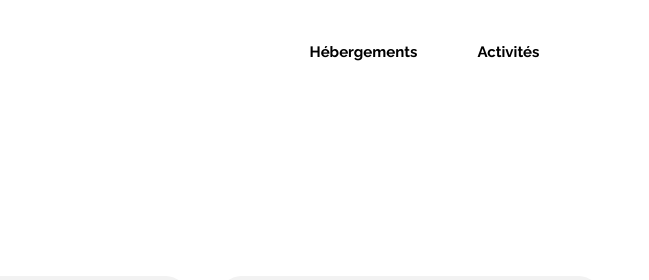
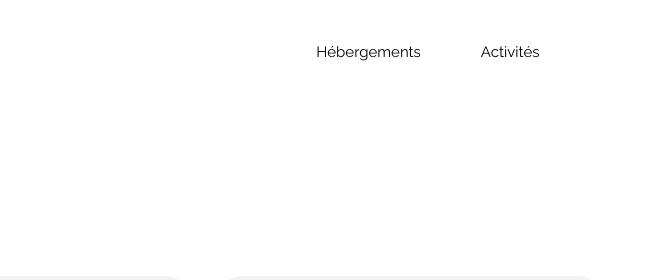
Before and after one commit to sgkkrtt/booki-projet, a plain HTML site: page index.html in a window 1280 px wide. Shown: the top 280 px of the page, 631-1280 px from the left. Drawn offline with Linux system fonts and the light colour scheme.

Commit message:
Correction font-weight des liens hébergements et activités

```diff
--- a/css/style.css
+++ b/css/style.css
@@ -44,7 +44,7 @@ header {
   padding: 30px;
   color: #000;
   text-decoration: none;
-  font-weight: 600;
+  font-weight: 300;
 }
 
 #nav-menu a:hover {
```
